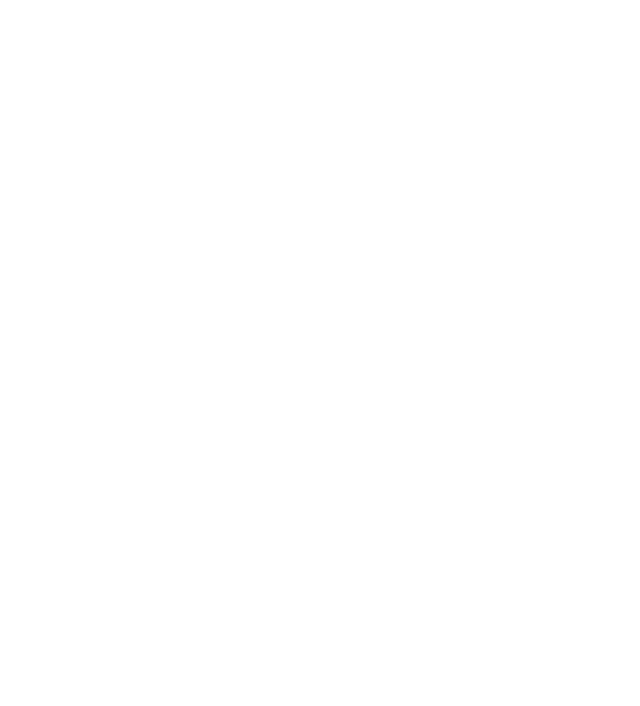
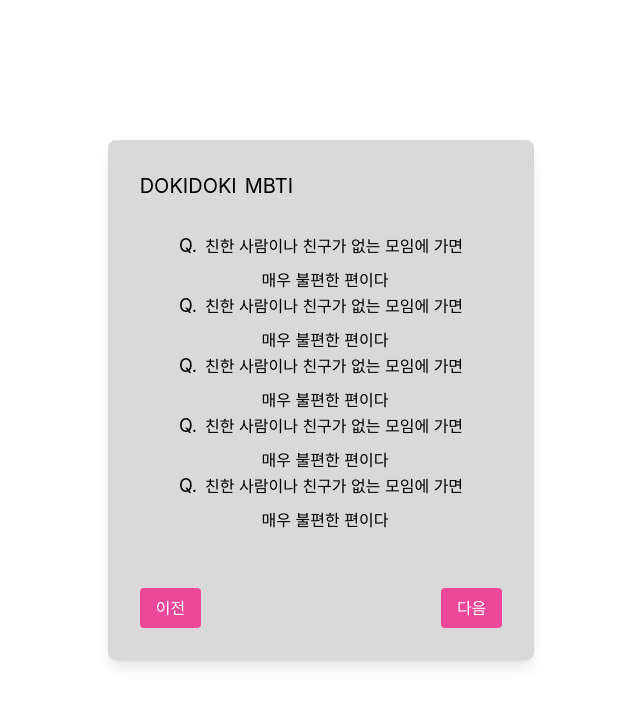
Before and after one commit to Takhojin/dokidoki_mbti, a React (Create React App) app in the folder client/: page /question in a window 1280 px wide. Before the commit this address had no page. Shown: the top 706 px of the page, without its empty margins (319-959 px from the left). Built offline with nearby package versions, Linux system fonts and the light colour scheme.

Commit message:
question페이지 레이아웃 완성

```diff
--- a/client/src/Router.tsx
+++ b/client/src/Router.tsx
@@ -2,6 +2,7 @@
 import { BrowserRouter, Route, Routes } from 'react-router-dom';
 import Web from './pages/Main/Main';
 import Result from './pages/Result/Result';
+import Question1 from './pages/Question/Question1';
 
 function Router() {
   return (
@@ -9,6 +10,7 @@
       <Routes>
         <Route path="/" element={<Web />} />
         <Route path="/result" element={<Result />} />
+        <Route path="/question" element={<Question1 />} />
       </Routes>
     </BrowserRouter>
   );
--- /dev/null
+++ b/client/src/pages/Question/Question1.tsx
@@ -0,0 +1,73 @@
+import React, { FunctionComponent } from 'react';
+
+const Question1: FunctionComponent = () => {
+  return (
+    <div className="flex justify-center items-center min-h-screen bg-gray-200">
+      <div
+        className="w-1/3 bg-white flex flex-col items-center justify-center rounded-lg shadow-lg p-8"
+        style={{ backgroundColor: '#D9D9D9' }} // 배경색이 필요하면 스타일에 남겨둡니다.
+      >
+        {/* Header Section */}
+        <div className="flex flex-col  w-full">
+          <div className="flex space-x-2 text-xl transform-origin-top-left mb-4">
+            <div className="inline-block">DOKIDOKI</div>
+            <div className="inline-block">MBTI</div>
+          </div>
+        </div>
+
+        {/* Question Section */}
+        <div className="flex flex-col items-center bg-gray-300 w-full p-4 rounded-lg mb-4">
+          <div className="flex items-center mb-2">
+            <span className="text-lg mr-2">Q.</span>
+            <span className="text-base">
+              친한 사람이나 친구가 없는 모임에 가면
+            </span>
+          </div>
+          <div className="text-base ml-2">매우 불편한 편이다</div>
+          <div className="flex items-center mb-2">
+            <span className="text-lg mr-2">Q.</span>
+            <span className="text-base">
+              친한 사람이나 친구가 없는 모임에 가면
+            </span>
+          </div>
+          <div className="text-base ml-2">매우 불편한 편이다</div>
+          <div className="flex items-center mb-2">
+            <span className="text-lg mr-2">Q.</span>
+            <span className="text-base">
+              친한 사람이나 친구가 없는 모임에 가면
+            </span>
+          </div>
+          <div className="text-base ml-2">매우 불편한 편이다</div>
+          <div className="flex items-center mb-2">
+            <span className="text-lg mr-2">Q.</span>
+            <span className="text-base">
+              친한 사람이나 친구가 없는 모임에 가면
+            </span>
+          </div>
+          <div className="text-base ml-2">매우 불편한 편이다</div>
+          <div className="flex items-center mb-2">
+            <span className="text-lg mr-2">Q.</span>
+            <span className="text-base">
+              친한 사람이나 친구가 없는 모임에 가면
+            </span>
+          </div>
+          <div className="text-base ml-2">매우 불편한 편이다</div>
+        </div>
+
+        {/* Similar block can be repeated for multiple questions if needed */}
+
+        {/* Navigation Buttons */}
+        <div className="flex w-full justify-between mt-6">
+          <button className="bg-pink-500 text-white py-2 px-4 rounded hover:bg-pink-400">
+            이전
+          </button>
+          <button className="bg-pink-500 text-white py-2 px-4 rounded hover:bg-pink-400">
+            다음
+          </button>
+        </div>
+      </div>
+    </div>
+  );
+};
+
+export default Question1;
```
